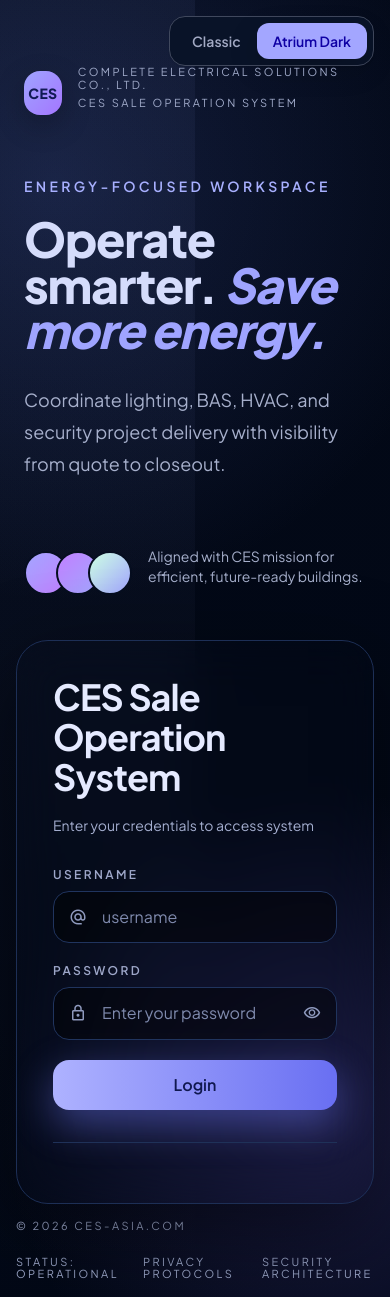
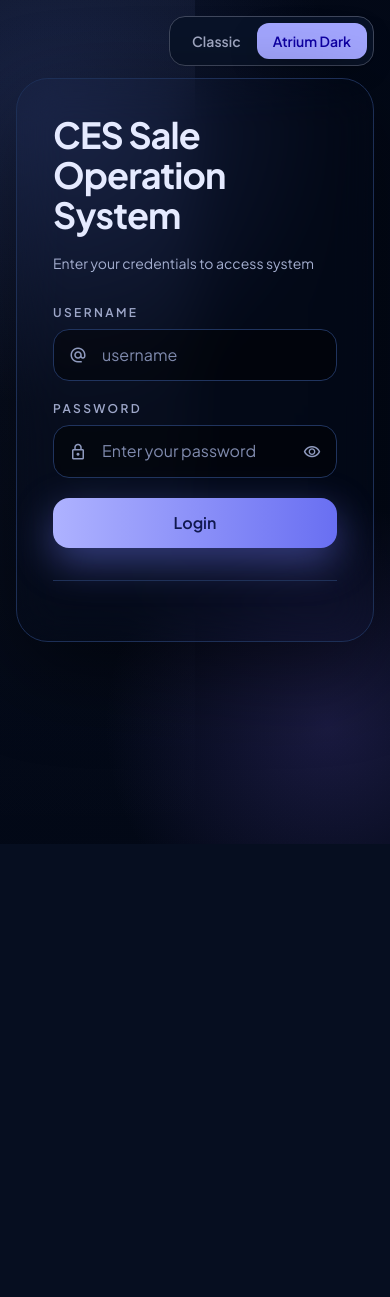
Before and after one commit to nattaweesa/ces_sale_operation_system, a React (Vite) app in the folder frontend/: page /login in a window 390 px wide. After the commit the page ends 844 px from the top, so only its background shows below. Built offline with nearby package versions, Linux system fonts and the light colour scheme; no server answers.

Commit message:
Improve mobile login above-the-fold layout

```diff
--- a/frontend/src/pages/LoginPage.tsx
+++ b/frontend/src/pages/LoginPage.tsx
@@ -67,9 +67,9 @@ export default function LoginPage() {
           <ThemeToggle />
         </div>
 
-        <div className="flex flex-1 items-center justify-center">
+        <div className="flex flex-1 items-start justify-center pt-3 lg:items-center lg:pt-0">
           <div className="grid w-full max-w-7xl gap-10 lg:grid-cols-[1.15fr_0.85fr] lg:gap-16">
-            <section className="flex flex-col justify-center px-2 lg:px-8">
+            <section className="hidden lg:flex flex-col justify-center px-2 lg:px-8">
               <div className="mb-14 flex items-center gap-4">
                 <div className={`flex h-11 w-11 items-center justify-center rounded-2xl shadow-[0_10px_30px_rgba(0,0,0,0.24)] ${isAtrium ? "bg-gradient-to-br from-[#9fa4ff] to-[#a476ff]" : "bg-gradient-to-br from-primary to-secondary"}`}>
                   <span className={`text-sm font-extrabold tracking-wide ${isAtrium ? "text-[#111a55]" : "text-on-primary"}`}>CES</span>
@@ -182,7 +182,7 @@ export default function LoginPage() {
           </div>
         </div>
 
-        <div className={`flex flex-col gap-3 pt-4 text-[11px] uppercase tracking-[0.22em] sm:flex-row sm:items-center sm:justify-between ${isAtrium ? "text-[#9ba6c8]" : "text-on-surface-variant"}`}>
+        <div className={`hidden lg:flex flex-col gap-3 pt-4 text-[11px] uppercase tracking-[0.22em] sm:flex-row sm:items-center sm:justify-between ${isAtrium ? "text-[#9ba6c8]" : "text-on-surface-variant"}`}>
           <p>© 2026 CES-ASIA.COM</p>
           <div className="flex gap-6">
             <span>{isAtrium ? "Status: Operational" : "Status: Operational"}</span>
```
